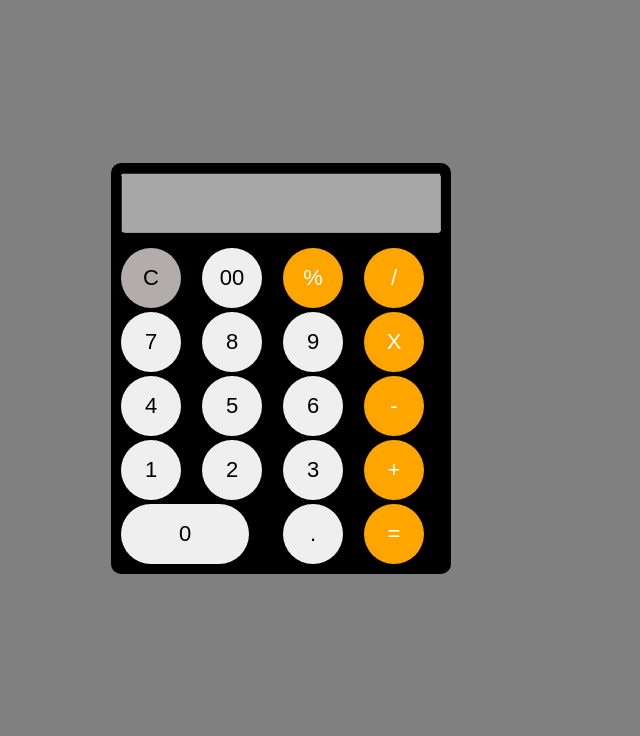
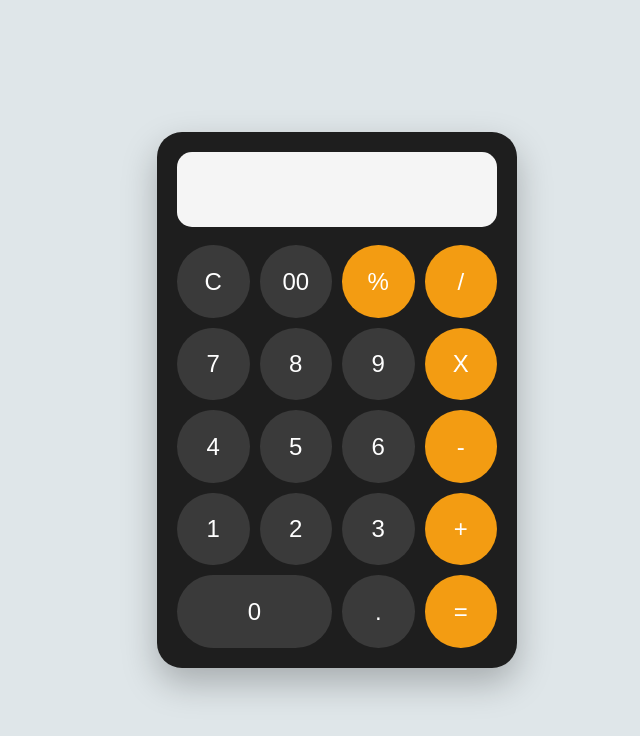
Before and after one commit to NazarAbbas12/Calculator-assign, a plain HTML site: page index.html in a window 1280 px wide. Shown: the whole page, without its empty margins (303-943 px from the left). Drawn offline with Linux system fonts and the light colour scheme.

Commit message:
UI improve

```diff
--- a/style.css
+++ b/style.css
@@ -1,63 +1,117 @@
-body{
+* {
+    box-sizing: border-box;
+    margin: 0;
+    padding: 0;
+}
+
+body {
+    min-height: 100vh;
+    width: 100%;
     display: flex;
-    height: 90vh;
-    width: 90vw;
     align-items: center;
     justify-content: center;
-    background-color: gray;
+    padding: 20px;
+    background: #dfe6e9;
+    font-family: Arial, sans-serif;
 }
-.calculator{
+
+.calculator {
+    width: min(100%, 360px);
+    padding: 20px;
     display: flex;
     flex-direction: column;
-    border-radius: 10px;
-    width: 15rem;
-    background-color: black;
-    padding: 10px;
+    gap: 18px;
+    background: #1e1e1e;
+    border-radius: 25px;
+    box-shadow: 0 15px 35px rgba(0, 0, 0, 0.25);
 }
 
 #inp {
-    height: 60px;
-    font-size: 28px;
-    padding: 0 10px;
-    box-sizing: border-box;
+    width: 100%;
+    height: 75px;
+    padding: 0 15px;
+    border: none;
+    outline: none;
+    border-radius: 15px;
+    background: #f5f5f5;
+    color: #222;
+    font-size: clamp(28px, 8vw, 40px);
+    font-weight: 500;
+    text-align: right;
 }
-.buttons{
+
+.buttons {
     display: grid;
     grid-template-columns: repeat(4, 1fr);
-    gap: 4px;
-    margin-top: 15px;
-}
-.buttons button {
-    height: 50px;
-    width: 50px;
-    font-size: 22px;
-    border-radius: 50%;
-    border: none;
-}
-.buttons button:hover{
-    background-color: #555;
-    transform: scale(1.1);
-    cursor: pointer;
-}
-.btn_zero{
-    grid-column: span 2;
-    width: 128px !important;
-    border-radius: 30px !important;
-}
-.btn_op{
-    background-color: orange;
-    color:white
-}
-.btn_clear{
-    background-color: rgb(178, 172, 172);
+    gap: 10px;
 }
 
-@media screen and (min-width:768px){
-    .calculator{
-        width: 20rem;
+.buttons button {
+    width: 100%;
+    aspect-ratio: 1;
+    border: none;
+    border-radius: 50%;
+    background: #3a3a3a;
+    color: white;
+    font-size: clamp(18px, 5vw, 24px);
+    cursor: pointer;
+    transition: 0.15s ease;
+}
+
+.buttons button:hover {
+    background: #505050;
+    transform: scale(1.05);
+}
+
+.buttons button:active {
+    transform: scale(0.95);
+}
+
+.btn_zero {
+    grid-column: span 2;
+    width: 100% !important;
+    aspect-ratio: auto !important;
+    border-radius: 40px !important;
+}
+
+.buttons button.btn_op {
+    background: #f39c12;
+    color: white;
+}
+
+.btn_op:hover {
+    background: #f5b041 !important;
+}
+
+.btn_clear {
+    background: #777;
+    color: white;
+}
+
+.btn_clear:hover {
+    background: #999 !important;
+}
+
+@media screen and (max-width: 500px) {
+
+    body {
+        padding: 10px;
     }
-    .buttons button{
+    .calculator {
+        width: 100%;
+        max-width: 250px;
+        padding: 14px;
+        gap: 12px;
+        border-radius: 20px;
+    }
+    #inp {
         height: 60px;
-        width: 60px;
+        font-size: 28px;
+    }
+    .buttons {
+        gap: 7px;
+    }
+    .buttons button {
+        font-size: 20px;
     }
 }
```
